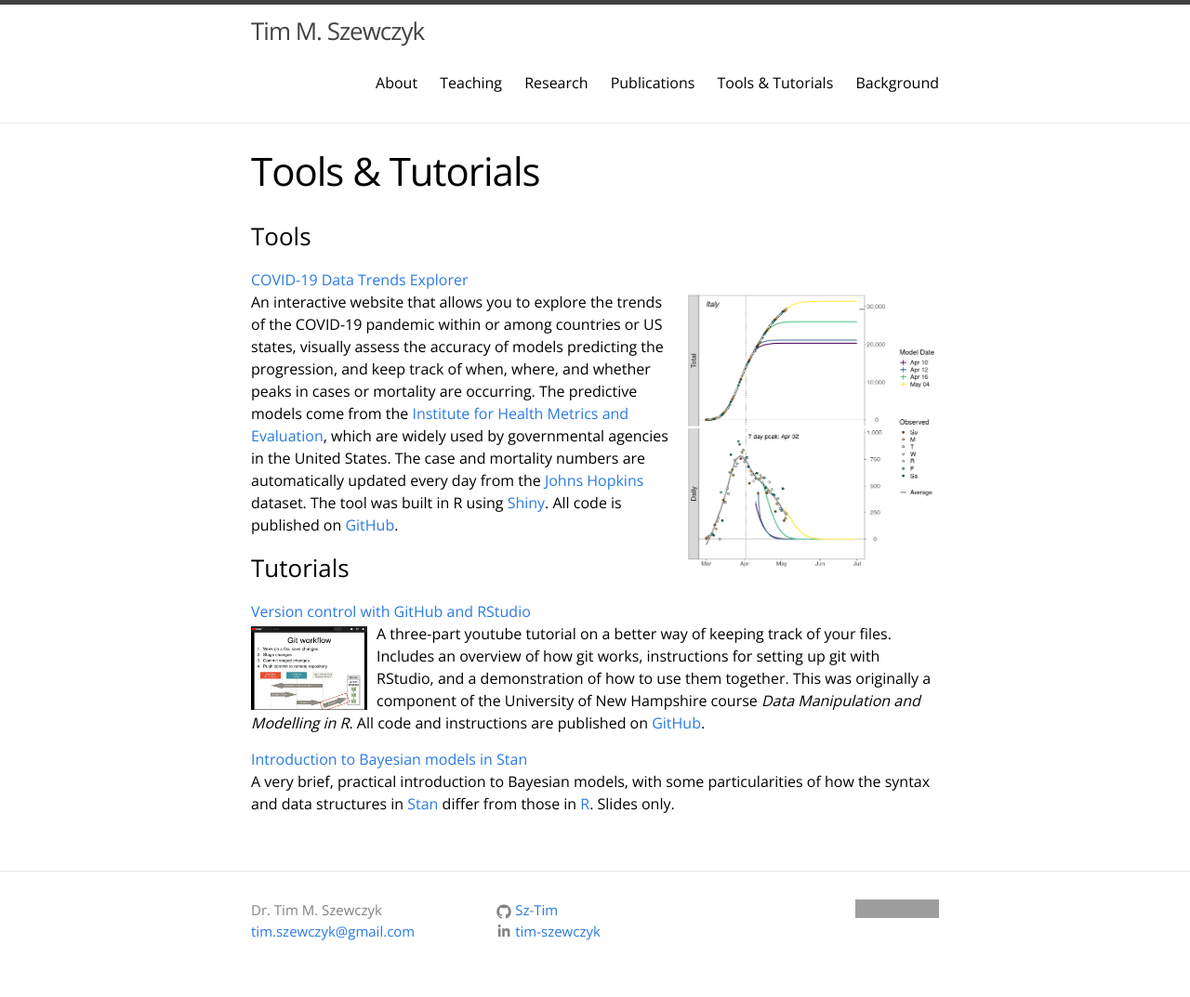
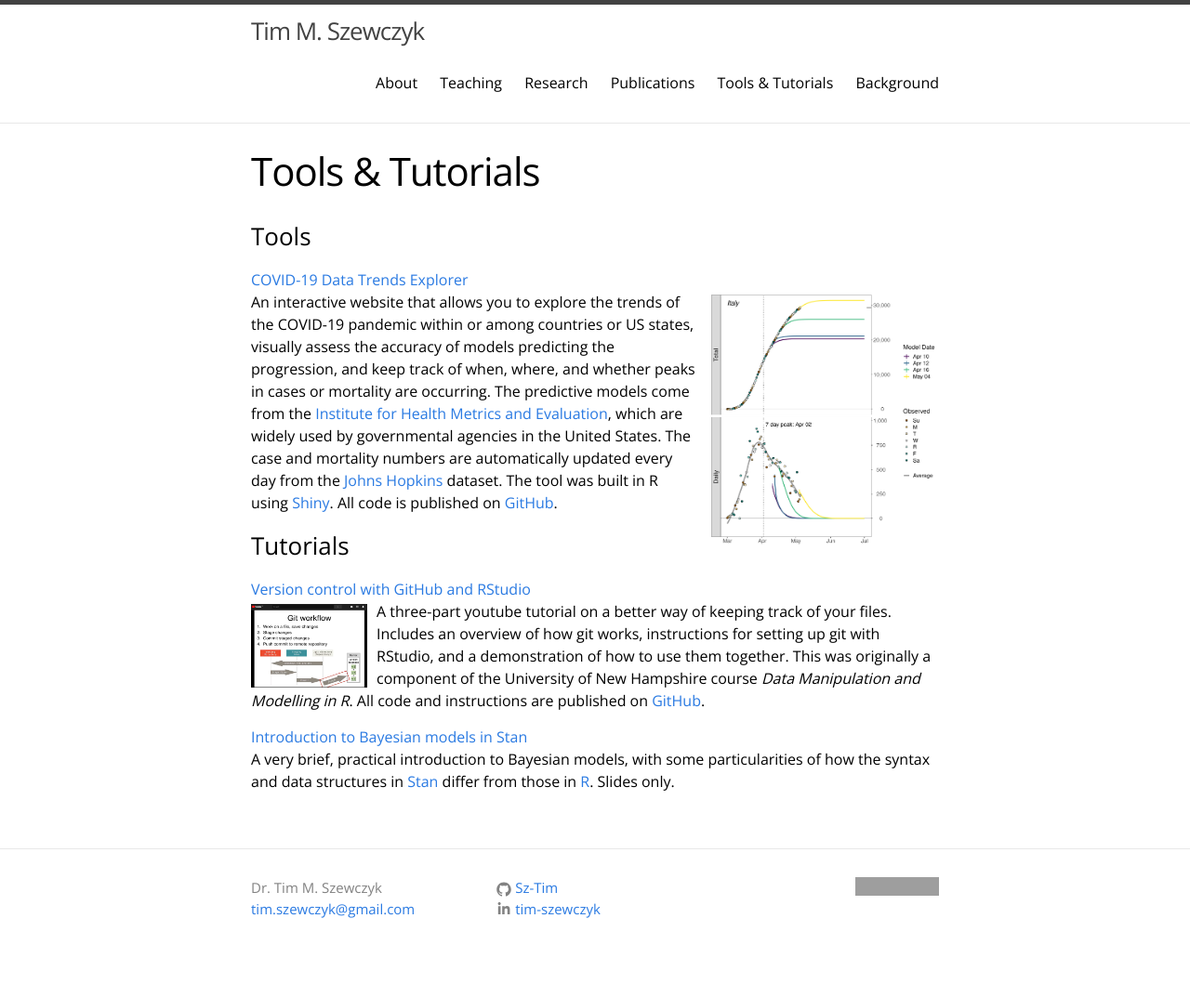
Before and after one commit to Sz-Tim/Sz-Tim.github.io, a Jekyll site: the page built from tools.md, in a window 1280 px wide. Shown: the whole page at 93% size. Built offline with Jekyll 4.4.1, drawn with Linux system fonts in a browser that asks for light colours; after the commit the page ends 1049 px from its top, so only the background shows below that; grey boxes are pictures that could not be loaded.

Commit message:
img size

```diff
--- a/tools.md
+++ b/tools.md
@@ -7,7 +7,7 @@ weight: 5
 
 ### Tools
 [COVID-19 Data Trends Explorer](https://sz-tim.shinyapps.io/covid19-ihme/)
-[<img width="275" height="300" style="float:right; margin-left: 10px" src="{{ site.url }}/assets/COVID_Italy.png">](https://sz-tim.shinyapps.io/covid19-ihme/)An interactive website that allows you to explore the trends of the COVID-19 pandemic within or among countries or US states, visually assess the accuracy of models predicting the progression, and keep track of when, where, and whether peaks in cases or mortality are occurring. The predictive models come from the [Institute for Health Metrics and Evaluation](http://www.healthdata.org/covid), which are widely used by governmental agencies in the United States. The case and mortality numbers are automatically updated every day from the [Johns Hopkins](https://github.com/CSSEGISandData/COVID-19) dataset. The tool was built in R using [Shiny](https://shiny.rstudio.com/). All code is published on [GitHub](https://github.com/Sz-Tim/COVID19-IHME).
+[<img width="250" height="275" style="float:right; margin-left: 10px" src="{{ site.url }}/assets/COVID_Italy.png">](https://sz-tim.shinyapps.io/covid19-ihme/)An interactive website that allows you to explore the trends of the COVID-19 pandemic within or among countries or US states, visually assess the accuracy of models predicting the progression, and keep track of when, where, and whether peaks in cases or mortality are occurring. The predictive models come from the [Institute for Health Metrics and Evaluation](http://www.healthdata.org/covid), which are widely used by governmental agencies in the United States. The case and mortality numbers are automatically updated every day from the [Johns Hopkins](https://github.com/CSSEGISandData/COVID-19) dataset. The tool was built in R using [Shiny](https://shiny.rstudio.com/). All code is published on [GitHub](https://github.com/Sz-Tim/COVID19-IHME).
 
 
 ### Tutorials
```
